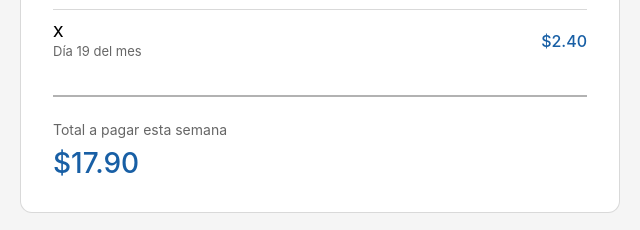
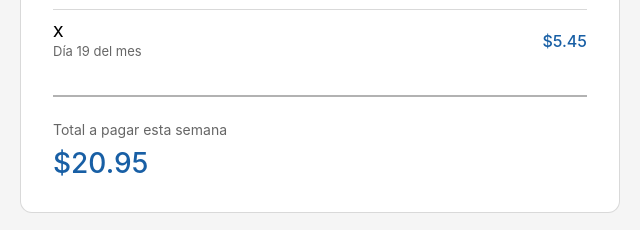
Before and after one commit to SantiagRoj/Suscripciones, a plain HTML site: page index.html in a window 1280 px wide. Shown: the part 363-593 px from the top of the page, 320-960 px from the left. Drawn offline with Linux system fonts and the light colour scheme.

Commit message:
Update index.html

```diff
--- a/index.html
+++ b/index.html
@@ -191,7 +191,7 @@ const suscripciones = {
     "Semana 3 (15-21)": [
         { name: "Setap", dia: 15, monto: 13.00 },
         { name: "Gemini", dia: 19, monto: 2.50 },
-        { name: "X", dia: 19, monto: 2.40 }
+        { name: "X", dia: 19, monto: 5.45 }
     ],
     "Semana 4 (22-28)": [
         { name: "monAI", dia: 26, monto: 2.49 },
```
